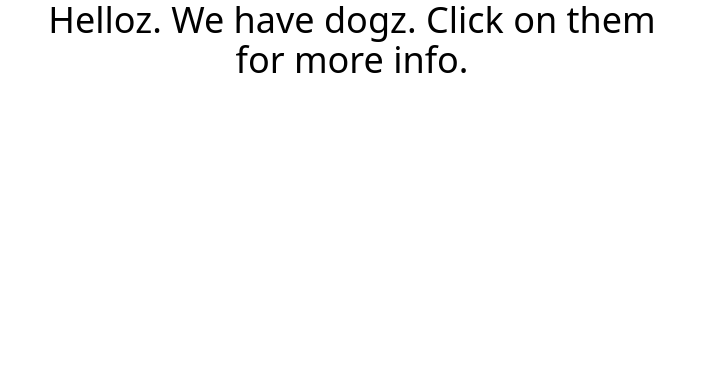
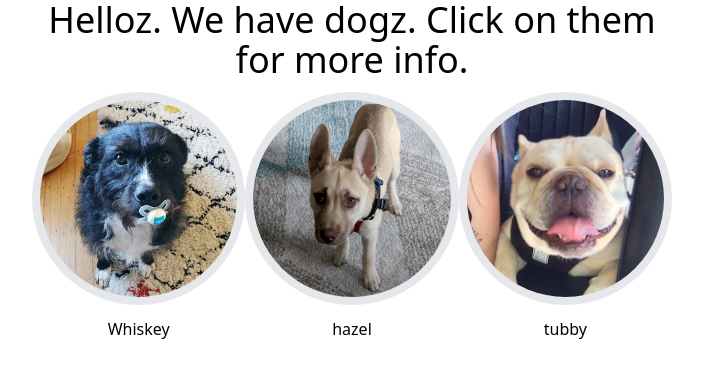
Before and after one commit to pietow/react-router, a React (Create React App) app: page / in a window 1280 px wide. Shown: the top 378 px of the page, without its empty margins (288-991 px from the left). Built offline with nearby package versions, Linux system fonts and the light colour scheme.

Commit message:
done and working

```diff
--- a/src/App.js
+++ b/src/App.js
@@ -1,6 +1,5 @@
 import { Outlet, Link } from "react-router-dom";
 import "./App.css";
-import hazel from "./images/hazel.jpg";
 
 function App() {
   return (
--- a/src/data.js
+++ b/src/data.js
@@ -30,5 +30,5 @@ export function getDogs() {
 }
 
 export function getDog(name) {
-    return dogs.find(dog => dog.name === name);
+  return dogs.find((dog) => dog.name === name);
 }
--- a/src/index.js
+++ b/src/index.js
@@ -12,6 +12,12 @@ ReactDOM.render(
     <React.StrictMode>
       <Routes>
         <Route path="/" element={<App />}>
+          <Route
+            index
+            element={
+                <Dogs allActive={true}/>
+            }
+          />
           <Route path="dogs" element={<Dogs />}>
             <Route path=":dogName" element={<Dog />}></Route>
           </Route>
--- a/src/routes/dog.js
+++ b/src/routes/dog.js
@@ -1,10 +1,9 @@
 import { useParams } from "react-router-dom";
-import { getDog } from "../data"
+import { getDog } from "../data";
 
 export default function Dog() {
   let params = useParams();
-    let dog = getDog(params.dogName)
-    console.log(dog)
+  let dog = getDog(params.dogName);
   return (
     <div>
       <h2>Name: {params.dogName}</h2>
--- a/src/routes/dogs.js
+++ b/src/routes/dogs.js
@@ -1,22 +1,31 @@
 import { NavLink, Outlet } from "react-router-dom";
 import { getDogs } from "../data";
 
-export default function dogs() {
+export default function dogs(props) {
   let dogs = getDogs();
   return (
     <div>
       <div className="flex justify-between w-full pt-3 pb-3">
         {dogs.map((dog) => (
           <div className="flex flex-col" key={dog.id}>
+            <div>
+              <NavLink
+                className={({ isActive }) =>
+                  isActive || props.allActive ? "opacity-100" : "opacity-50"
+                }
+                to={`/dogs/${dog.name}`}
+              >
                 <img
                   className="rounded-full border-8 mb-3 w-72"
                   src={dog.img}
                   alt=""
+                  style={{ opacity: "inherit" }}
                 />
+              </NavLink>
+            </div>
             <NavLink to={`/dogs/${dog.name}`}>{dog.name}</NavLink>
           </div>
         ))}
-
       </div>
       <Outlet />
     </div>
```
Lines whose indentation alone changed are shown as unchanged.
